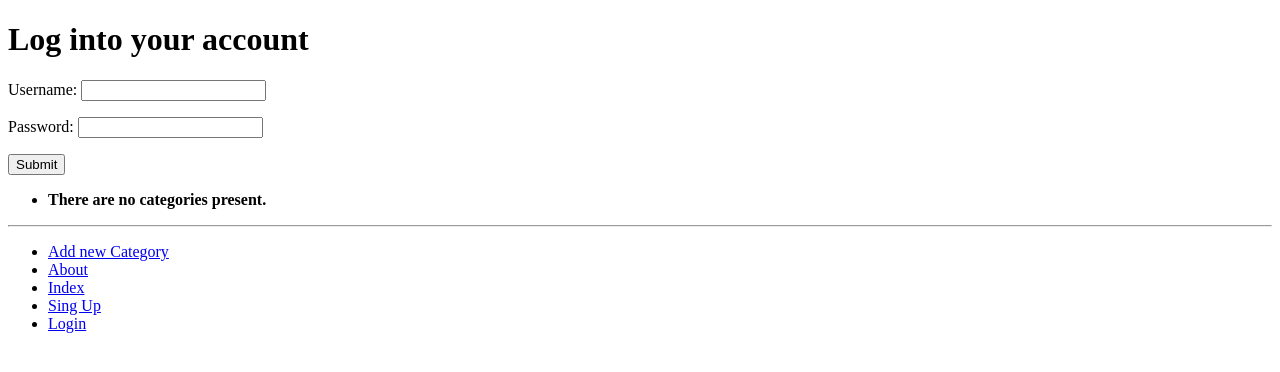
After one commit to denis-savran/Django_Rango, a Django app: page /rango/login/ in a window 1280 px wide. The commit adds this page. Shown: the top 372 px of the page. Run offline with Django 3.2, Linux system fonts and the light colour scheme; data that the repository does not hold is empty.

Commit message:
Implemented login functionality

```diff
--- a/rango/urls.py
+++ b/rango/urls.py
@@ -11,4 +11,5 @@
     url(r'^category/(?P<category_name_slug>[\w\-]+)/add_page/$', views.add_page, name='add_page'),
     url(r'^register/$', views.register, name='register'),
     url(r'^register/registered=(?P<registered>\w+)/$', views.register, name='register'),
+    url(r'^login/$', views.user_login, name='login'),
 ]
--- a/rango/views.py
+++ b/rango/views.py
@@ -1,9 +1,10 @@
 from django.shortcuts import render
 from rango.forms import CategoryForm, PageForm, UserForm, UserProfileForm
+from django.contrib.auth import authenticate, login
 from django.contrib.auth.models import User
 from rango.models import Category, Page, UserProfile
 from django.urls import reverse
-from django.http import HttpResponseRedirect
+from django.http import HttpResponseRedirect, HttpResponse
 
 
 def index(request):
@@ -102,3 +103,23 @@
     return render(request, 'rango/register.html', {'user_form': user_form,
                                                    'profile_form': profile_form,
                                                    'registered': registered})
+
+
+def user_login(request):
+    if request.method == 'POST':
+        username = request.POST.get('username')
+        password = request.POST.get('password')
+
+        user = authenticate(username=username, password=password)
+
+        if user:
+            if user.is_active:
+                login(request, user)
+                return HttpResponseRedirect(reverse('index'))
+            else:
+                return HttpResponse('Your Rango account is disabled.')
+        else:
+            print('Invalid login details: {0}, {1}'.format(username, password))
+            return HttpResponse('Invalid login details supplied.')
+    else:
+        return render(request, 'rango/login.html', {})
--- a/templates/rango/base.html
+++ b/templates/rango/base.html
@@ -29,6 +29,7 @@
     <li><a href="{% url 'about' %}">About</a></li>
     <li><a href="{% url 'index' %}">Index</a></li>
     <li><a href="{% url 'register' %}">Sing Up</a></li>
+    <li><a href="{% url 'login' %}">Login</a></li>
   </ul>
 </div>
 </body>
--- a/templates/rango/index.html
+++ b/templates/rango/index.html
@@ -5,7 +5,11 @@
   <img src="{% static "images/rango.png" %}" alt="Rango image"/>
   <h1>Rango says...</h1>
   <div>
-    <p>Hey there partner! <br><strong>{{ boldmessage }}</strong></p>
+    {% if user.is_authenticated %}
+      <p>Howdy, <strong>{{ user.username|capfirst }}</strong>!</p>
+    {% else %}
+      <p>Hey there partner! <br><strong>{{ boldmessage }}</strong></p>
+    {% endif %}
   </div>
   <div>
     {% if categories.exists %}
--- /dev/null
+++ b/templates/rango/login.html
@@ -0,0 +1,22 @@
+{% extends 'rango/base.html' %}
+{% load static %}
+
+{% block title_block %}
+  Login
+{% endblock title_block %}
+
+{% block body_block %}
+  <h1>Log into your account</h1>
+  <form id="login_form" action="{% url 'login' %}" method="post">
+    {% csrf_token %}
+    <p>
+      <label for="username">Username:</label>
+      <input id="username" type="text" value="" name="username">
+    </p>
+    <p>
+      <label for="password">Password:</label>
+      <input id="password" type="password" value="" name="password">
+    </p>
+    <input type="submit" value="Submit" name="submit">
+  </form>
+{% endblock %}
```
